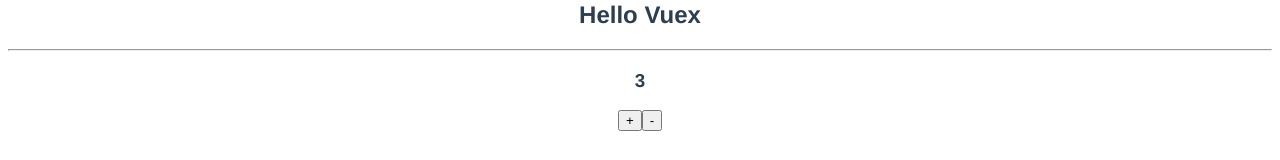
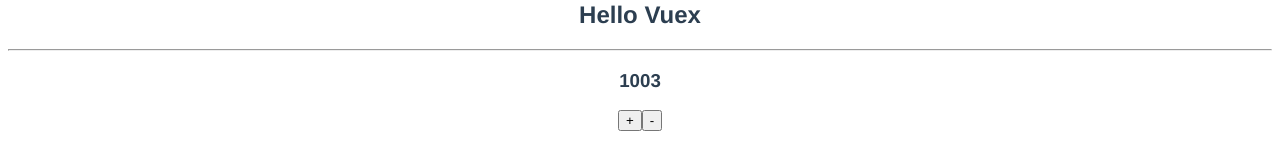
Before and after one commit to CucurbitBaby/vuex_jspang, a Vue app: page /#/count in a window 1280 px wide. Shown: the part 283-443 px from the top of the page. Built offline with nearby package versions, Linux system fonts and the light colour scheme.

Commit message:
fourth commit mapGetters

```diff
--- a/src/components/Count.vue
+++ b/src/components/Count.vue
@@ -16,14 +16,20 @@
 <script>
 
 import store from '@/vuex/store'
-import { mapState,mapMutations } from 'vuex'
+import { mapState,mapMutations,mapGetters } from 'vuex'
 export default {
 	data(){
 		return {
 			msg: 'Hello Vuex'
 		}
 	},
-	computed:mapState(['count']),
+	computed:{
+		...mapState(['count']),
+		// count(){
+		// 	return this.$store.getters.count;
+		// }
+		...mapGetters(['count'])
+	},
 	methods: mapMutations(['add','reduce']),
 	store
 }
@@ -47,6 +53,8 @@ export default {
 
 --------------------------------------------------------------------------
 
+
+
 mapMutations
 1.store.js种mutations的方法传参默认第一个args是state  组件使用方法第一个传递方法名，然后第二个传参
 
@@ -54,6 +62,25 @@ mapMutations
 	   import { mapState,mapMutations } from 'vuex'
 
 
+
+---------------------------------------------------------------------------
+
+
+getters计算过滤属性 相当于 store仓库的computed  state每操作一次都会经过getters过滤
+
+1.	computed:{
+		...mapState(['count']),
+		count(){
+			return this.$store.getters.count;
+		}
+	},
+
+2.	简写 引入mapGetters
+	...mapGetters(['count'])
+
+
+
+
 */
 
 
--- a/src/vuex/store.js
+++ b/src/vuex/store.js
@@ -17,7 +17,14 @@ const mutations = {
 }
 
 
+const getters = {
+	count:function(state){
+		return state.count +=1000;
+	}
+}
+
 export default new Vuex.Store({
 	state,
-	mutations
+	mutations,
+	getters
 })
```
